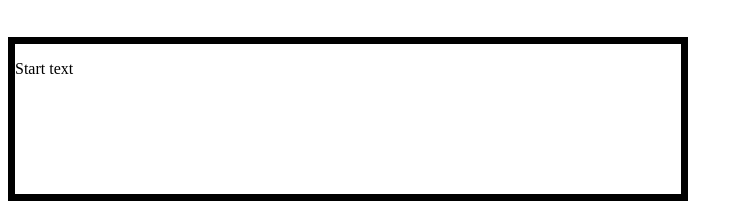
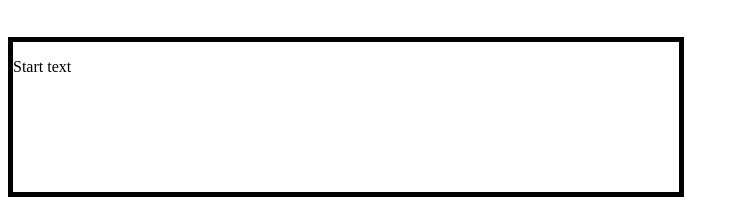
Before and after one commit to Salei-Y/notion_widgets, a plain HTML site: page index.html in a window 1280 px wide. Shown: the part 673-879 px from the top of the page, without its empty margins (0-743 px from the left). Drawn offline with nearby package versions, Linux system fonts and the light colour scheme.

Commit message:
Update index.html

```diff
--- a/index.html
+++ b/index.html
@@ -22,7 +22,7 @@
 	div{
 	width:666px;
 	height:150px;
-	border: 7px solid black;
+	border: 5px solid black;
 	}
     </style>
 	<script src="https://ajax.googleapis.com/ajax/libs/jquery/2.1.1/jquery.min.js"></script>
```
